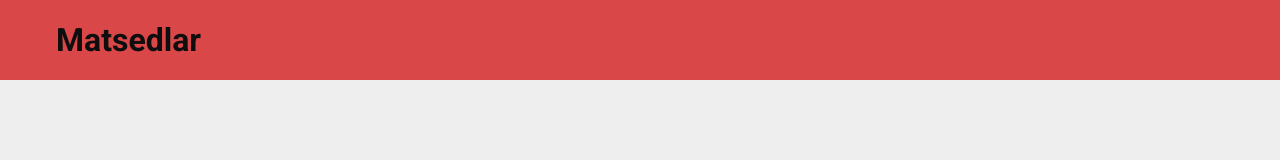
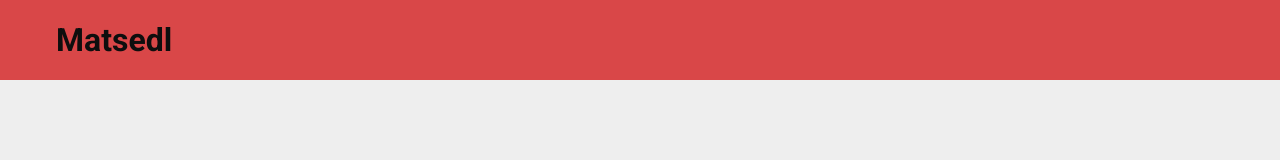
Before and after one commit to Nickztar/Matsedlar, a Svelte app: page / in a window 1280 px wide. Shown: the top 160 px of the page. Built offline with nearby package versions, Linux system fonts and the light colour scheme; some icons are missing.

Commit message:
idk even know

```diff
--- a/src/App.svelte
+++ b/src/App.svelte
@@ -35,7 +35,7 @@
 		height: 90%;
 		z-index: 20000;
 		overflow: hidden;
-		position: relative;
+		position: absolute;
 	}
 	/* Disabled for now, fix colors */
 	@media (prefers-color-scheme: light){
--- a/src/Heading.svelte
+++ b/src/Heading.svelte
@@ -15,7 +15,7 @@
         {#if $hasSchool}
             <h1 title="{$selectedSchool.label}" class="schoolName">{$selectedSchool.label}</h1>
         {:else}
-            <h1>Matsedlar</h1>
+            <h1>Matsedl</h1>
         {/if}
     </div>
     {#if $hasSchool}
--- a/src/ShowSchool/GlideCarousel.svelte
+++ b/src/ShowSchool/GlideCarousel.svelte
@@ -81,8 +81,6 @@
         width: 80%;
         position: absolute;
         flex-grow: 1;
-        -webkit-overflow-scrolling: touch;
-        overscroll-behavior-y: contain;
     }
     .glide__slides{
         overflow: visible;
```
